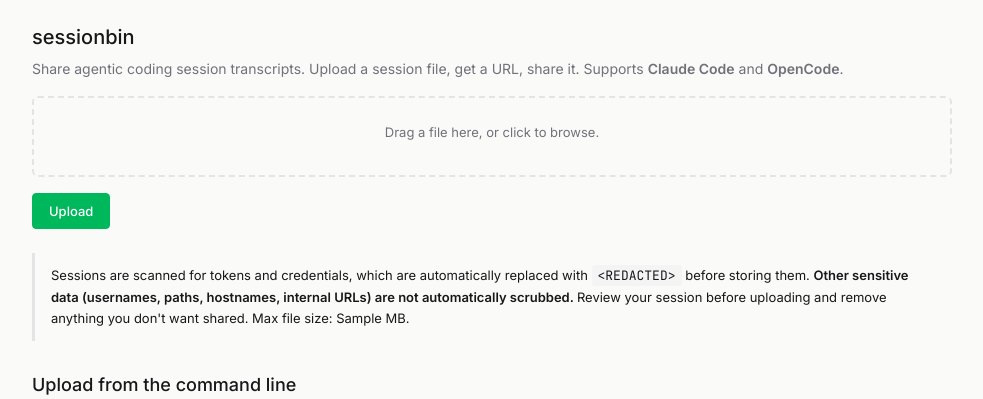
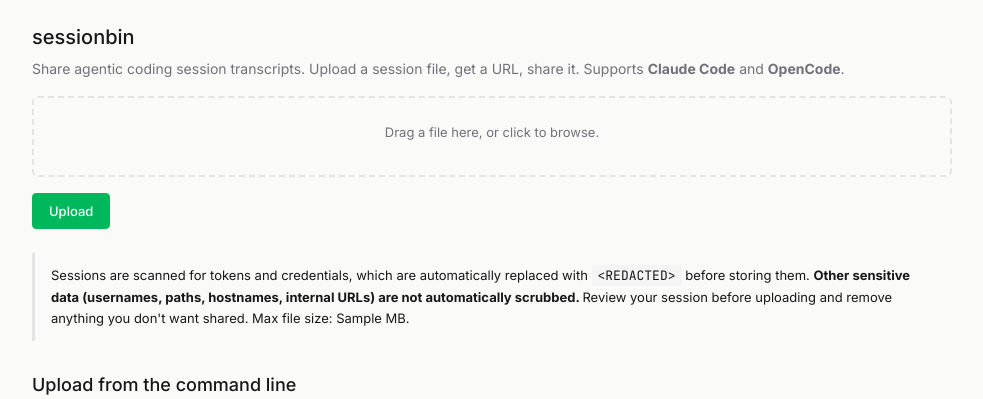
Before and after one commit to sessionbin/sessionbin, a Django app: template src/sessionbin/pastes/templates/pastes/landing.html in a window 1280 px wide. Shown: the part 51-450 px from the top of the page, without its empty margins (148-1131 px from the left). Run offline with Django 5.2, Linux system fonts and the light colour scheme; the template is opened without the code that fills it: most values are stand-ins (such as "Sample title", 1, 10 or a date in 2020).

Commit message:
Self-host the web fonts
The page pulled JetBrains Mono and Inter from Google, which the prod CSP
blocks, so visitors got fallback fonts. Only production showed it:
CSP_ENABLED is false in local settings.

Serving them ourselves also means a pastebin that advertises redaction no
longer has every visitor's browser contact a third party on page load.

Both are variable fonts, so one file per family covers every weight: four
files and 172 KB rather than the fourteen Google's stylesheet implies.
Latin and latin-ext only; other scripts fall back to the system stack.

Co-Authored-By: Claude Opus 5 <noreply@anthropic.com>
Signed-off-by: Martin Prpič <martin.prpic@gmail.com>

```diff
--- a/pyproject.toml
+++ b/pyproject.toml
@@ -1,6 +1,6 @@
 [project]
 name = "sessionbin"
-version = "0.1.0"
+version = "0.2.0"
 description = "A transcript pastebin for agentic coding sessions"
 readme = "README.md"
 requires-python = ">=3.14"
--- /dev/null
+++ b/src/sessionbin/pastes/static/css/fonts.css
@@ -0,0 +1,32 @@
+@font-face {
+  font-family: 'Inter';
+  font-style: normal;
+  font-weight: 100 900;
+  font-display: swap;
+  src: url('../fonts/inter-latin.woff2') format('woff2');
+  unicode-range: U+0000-00FF, U+0131, U+0152-0153, U+02BB-02BC, U+02C6, U+02DA, U+02DC, U+0304, U+0308, U+0329, U+2000-206F, U+20AC, U+2122, U+2191, U+2193, U+2212, U+2215, U+FEFF, U+FFFD;
+}
+@font-face {
+  font-family: 'Inter';
+  font-style: normal;
+  font-weight: 100 900;
+  font-display: swap;
+  src: url('../fonts/inter-latin-ext.woff2') format('woff2');
+  unicode-range: U+0100-02BA, U+02BD-02C5, U+02C7-02CC, U+02CE-02D7, U+02DD-02FF, U+0304, U+0308, U+0329, U+1D00-1DBF, U+1E00-1E9F, U+1EF2-1EFF, U+2020, U+20A0-20AB, U+20AD-20C0, U+2113, U+2C60-2C7F, U+A720-A7FF;
+}
+@font-face {
+  font-family: 'JetBrains Mono';
+  font-style: normal;
+  font-weight: 400 800;
+  font-display: swap;
+  src: url('../fonts/jetbrains-mono-latin.woff2') format('woff2');
+  unicode-range: U+0000-00FF, U+0131, U+0152-0153, U+02BB-02BC, U+02C6, U+02DA, U+02DC, U+0304, U+0308, U+0329, U+2000-206F, U+20AC, U+2122, U+2191, U+2193, U+2212, U+2215, U+FEFF, U+FFFD;
+}
+@font-face {
+  font-family: 'JetBrains Mono';
+  font-style: normal;
+  font-weight: 400 800;
+  font-display: swap;
+  src: url('../fonts/jetbrains-mono-latin-ext.woff2') format('woff2');
+  unicode-range: U+0100-02BA, U+02BD-02C5, U+02C7-02CC, U+02CE-02D7, U+02DD-02FF, U+0304, U+0308, U+0329, U+1D00-1DBF, U+1E00-1E9F, U+1EF2-1EFF, U+2020, U+20A0-20AB, U+20AD-20C0, U+2113, U+2C60-2C7F, U+A720-A7FF;
+}
--- a/src/sessionbin/pastes/templates/pastes/base.html
+++ b/src/sessionbin/pastes/templates/pastes/base.html
@@ -9,9 +9,7 @@
     <link rel="icon" type="image/png" sizes="16x16" href="{% static 'favicon-16x16.png' %}">
     <link rel="icon" type="image/x-icon" href="{% static 'favicon.ico' %}">
     <link rel="apple-touch-icon" sizes="180x180" href="{% static 'apple-touch-icon.png' %}">
-    <link rel="preconnect" href="https://fonts.googleapis.com">
-    <link rel="preconnect" href="https://fonts.gstatic.com" crossorigin>
-    <link href="https://fonts.googleapis.com/css2?family=JetBrains+Mono:wght@400;500;600;700&family=Inter:wght@400;500;600&display=swap" rel="stylesheet">
+    <link rel="stylesheet" href="{% static 'css/fonts.css' %}">
     <link rel="stylesheet" href="{% static 'css/style.css' %}">
     <script>
         (function() {
```
Also changed, not shown: src/sessionbin/pastes/static/fonts/NOTICE.txt (added, +13 -0 lines), src/sessionbin/pastes/static/fonts/inter-latin-ext.woff2 (added), src/sessionbin/pastes/static/fonts/inter-latin.woff2 (added), src/sessionbin/pastes/static/fonts/jetbrains-mono-latin-ext.woff2 (added), src/sessionbin/pastes/static/fonts/jetbrains-mono-latin.woff2 (added).
